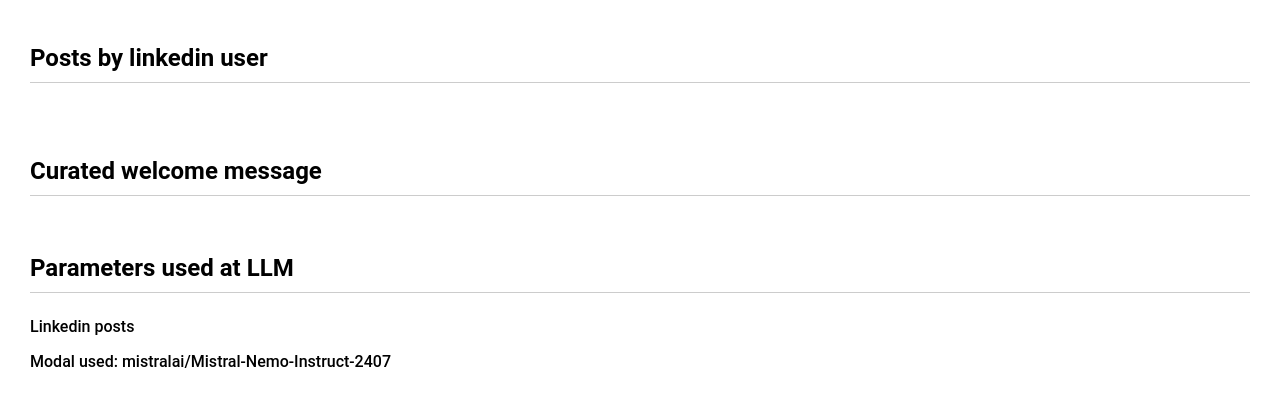
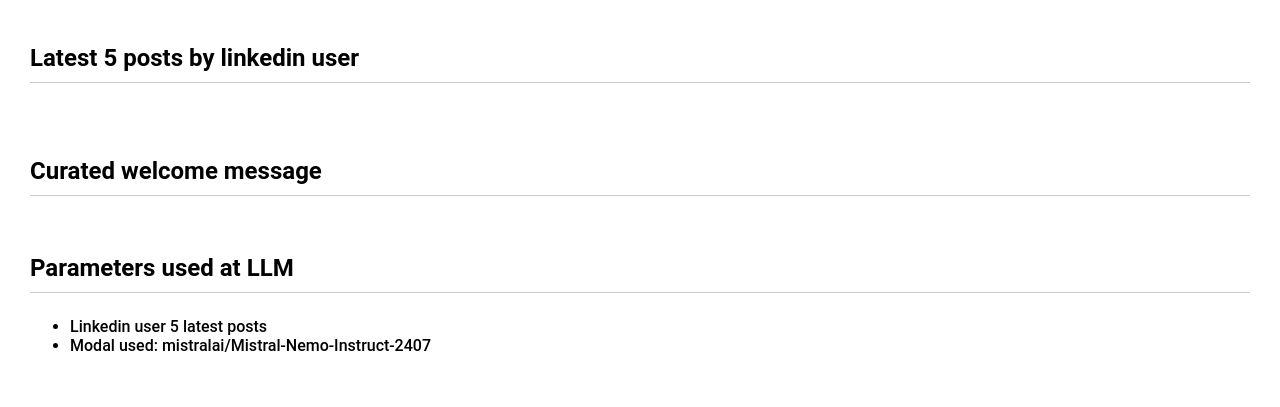
Before and after one commit to Rrhul0/segwise-assignment, a Flask app: template templates/linkedin.html in a window 1280 px wide. Shown: the top 407 px of the page. Run offline with Flask 2, Linux system fonts and the light colour scheme; the template is opened without the code that fills it, so the values that code supplies are empty.

Commit message:
fix: get only 5 posts

```diff
--- a/hugginFace.py
+++ b/hugginFace.py
@@ -6,7 +6,7 @@ client = InferenceClient(api_key=os.getenv("HUGGINGFACE_API_KEY"))
 def getMessage(posts):
     combined_posts = "\n".join(posts)
     result = ""
-    prompt = f"Create a friendly two-line LinkedIn connection message based on the user's posts: {combined_posts}"
+    prompt = f"Create a friendly two-line LinkedIn connection message based on the user's posts (only show message result): {combined_posts}"
 
     for message in client.chat_completion(
         model="mistralai/Mistral-Nemo-Instruct-2407",
--- a/scrapper.py
+++ b/scrapper.py
@@ -14,6 +14,8 @@ def getPosts(url):
     postElements = soup.find_all('li', {"class":'profile-creator-shared-feed-update__container'})
     posts=[]
     for element in postElements:
+        if len(posts) ==5:
+            break
         postText = element.select_one("span.break-words > span").text
         posts.append(postText)
     return posts
--- a/static/linkedin.css
+++ b/static/linkedin.css
@@ -19,18 +19,12 @@ main {
 }
 
 .post {
-    /* margin: 10px; */
-    border-radius: 12px;
     text-align: justify;
-    /* overflow: hidden; */
-    /* box-shadow: 0 0 10px rgba(0, 0, 0, 0.1); */
 }
 
 .welcome-msg {
     font-size: 1.5rem;
     font-weight: 500;
-    padding-inline: 10px;
-    /* margin: 20px 0; */
     text-align: justify;
 }
 
--- a/templates/linkedin.html
+++ b/templates/linkedin.html
@@ -10,12 +10,10 @@
 <body>
     <main>
         <section>
-            <p class="title">Posts by linkedin user</p>
+            <p class="title">Latest 5 posts by linkedin user</p>
             <ol id="posts" class="posts">
                 {% for item in posts %}
                 {% set new_text = item | replace("hashtag#", '<span class="hashtag">#</span>') %}
-
-                <!-- item2=item.replace('hashtag#', '<span class="hashtag">#</span>') -->
                 <li class="post">{{ new_text | safe }}</li>
                 {% endfor %}
             </ol>
@@ -26,8 +24,10 @@
         </section>
         <section>
             <p class="title">Parameters used at LLM</p>
-            <p class="parameter">Linkedin posts</p>
-            <p class="parameter">Modal used: mistralai/Mistral-Nemo-Instruct-2407</p>
+            <ul>
+                <li class="parameter">Linkedin user 5 latest posts</li>
+                <li class="parameter">Modal used: mistralai/Mistral-Nemo-Instruct-2407</li>
+            </ul>
         </section>
     </main>
 </body>
```
